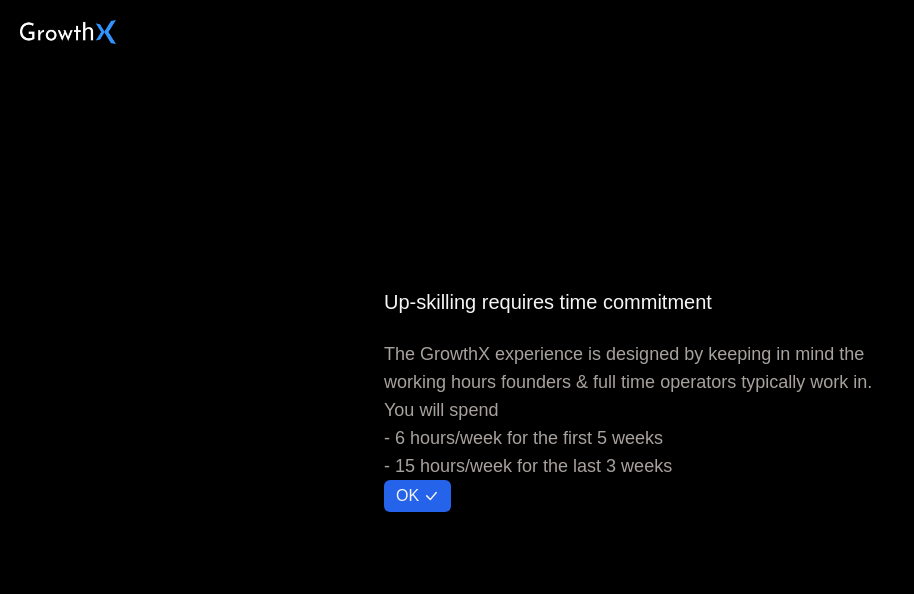
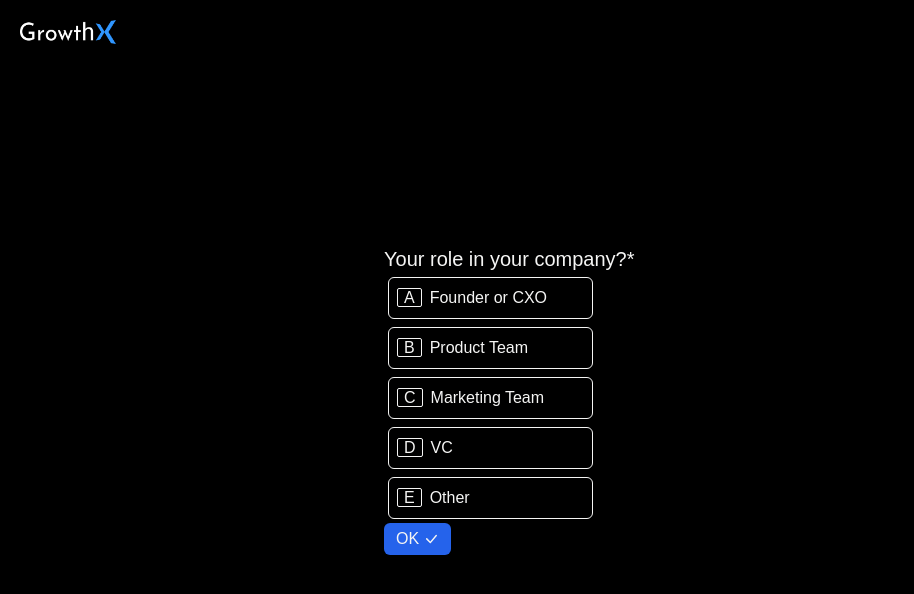
Before and after one commit to vanshika703/Typeform, a React (Create React App) app: page / in a window 1280 px wide. Shown: the top 594 px of the page, without its empty margins (0-914 px from the left). Built offline with nearby package versions, Linux system fonts and the light colour scheme.

Commit message:
style: radio button CSS

```diff
--- a/src/components/FormContainer.js
+++ b/src/components/FormContainer.js
@@ -69,7 +69,9 @@ const FormContainer = () => {
           onSubmit={onSubmit}
           className="w-4/5 sm:w-2/5 h-1/5 flex flex-col justify-center items-start"
         >
-          {index !== 0 && <p className="text-stone-100">{index}</p>}
+          {index !== 0 && index !== formValues.length - 1 && (
+            <p className="text-stone-100">{index}</p>
+          )}
           <Question
             question={formValues[index].question}
             required={formValues[index].required}
@@ -96,6 +98,7 @@ const FormContainer = () => {
                     name={formValues[index].name}
                     options={formValues[index].options}
                     onChangeValue={onChangeValue}
+                    value={inputValue}
                   />
                 );
 
@@ -154,7 +157,7 @@ const FormContainer = () => {
             )
           )}
 
-          {/* {console.log("formvalue", formValues)} */}
+          {console.log("formvalue", formValues)}
         </form>
       </div>
     </>
--- a/src/components/RadioInput.js
+++ b/src/components/RadioInput.js
@@ -2,16 +2,34 @@ import React, { useEffect } from "react";
 
 function RadioInput({ value, name, options, onChangeValue }) {
   useEffect(() => {
-    // console.log("Radio", value);
+    console.log("Radio", value);
   }, [value]);
 
   return (
     <>
-      {options.map((option) => {
+      {options.map((option, i) => {
         return (
-          <div className="text-stone-100" onClick={() => onChangeValue(option)}>
-            <input type="radio" name={name} value={option} />
-            <label for={option}>{option}</label>
+          <div
+            className={
+              "w-2/5 text-stone-100  m-1 p-2 border-stone-100 rounded-md hover:bg-stone-700" +
+              (value === option ? " border-[3px]" : " border-[1px]")
+            }
+            onClick={() => onChangeValue(option)}
+          >
+            <input type="radio" name={name} value={option} className="hidden" />
+            <label className="hover:cursor-pointer" for={option}>
+              <span
+                className={
+                  "border-[1px] mr-2 px-[6px] border-stone-100 rounded-sm " +
+                  (value === option
+                    ? "bg-stone-100 text-black"
+                    : "bg-transparent")
+                }
+              >
+                {(i + 10).toString(36).toUpperCase()}
+              </span>
+              {option}
+            </label>
           </div>
         );
       })}
--- a/src/utils/constants.js
+++ b/src/utils/constants.js
@@ -1,5 +1,5 @@
 export const formData = [
-  {
+  /* {
     name: "startPage",
     question: "",
     value: "",
@@ -26,7 +26,7 @@ export const formData = [
     fieldType: "input",
     type: "text",
     initalState: "",
-  },
+  }, */
   /* {
     name: "industry",
     question: "What industry is your company in?",
```
